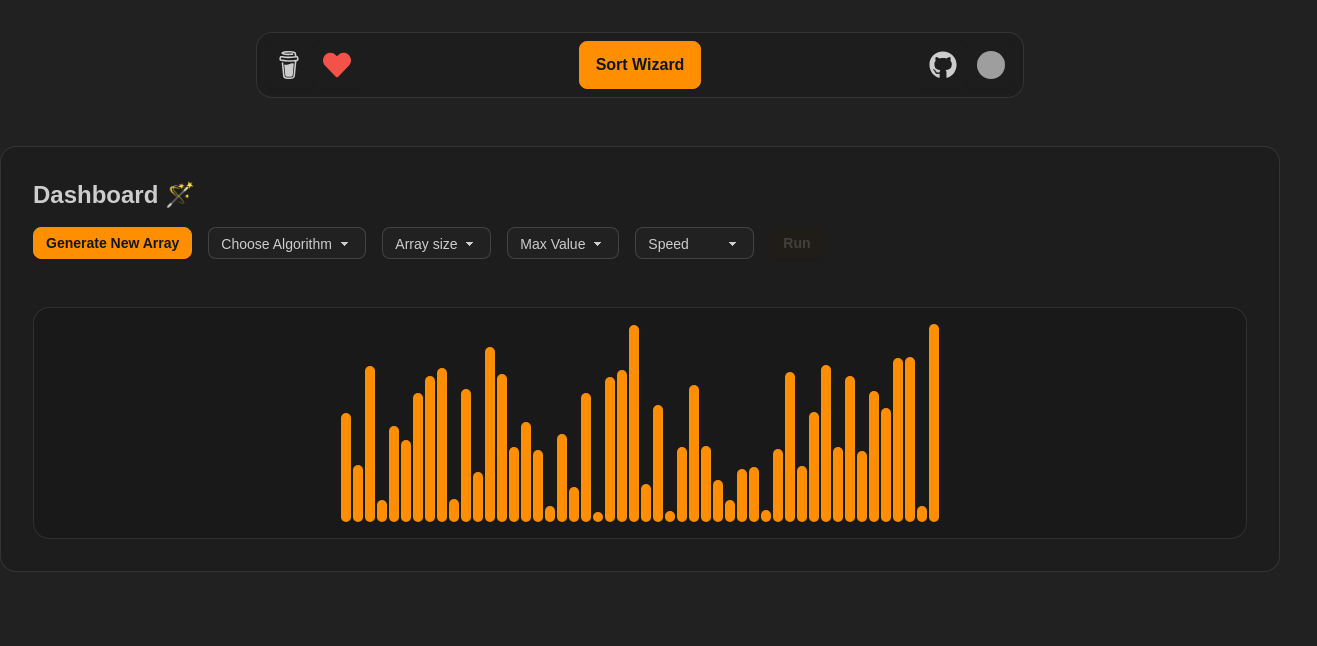
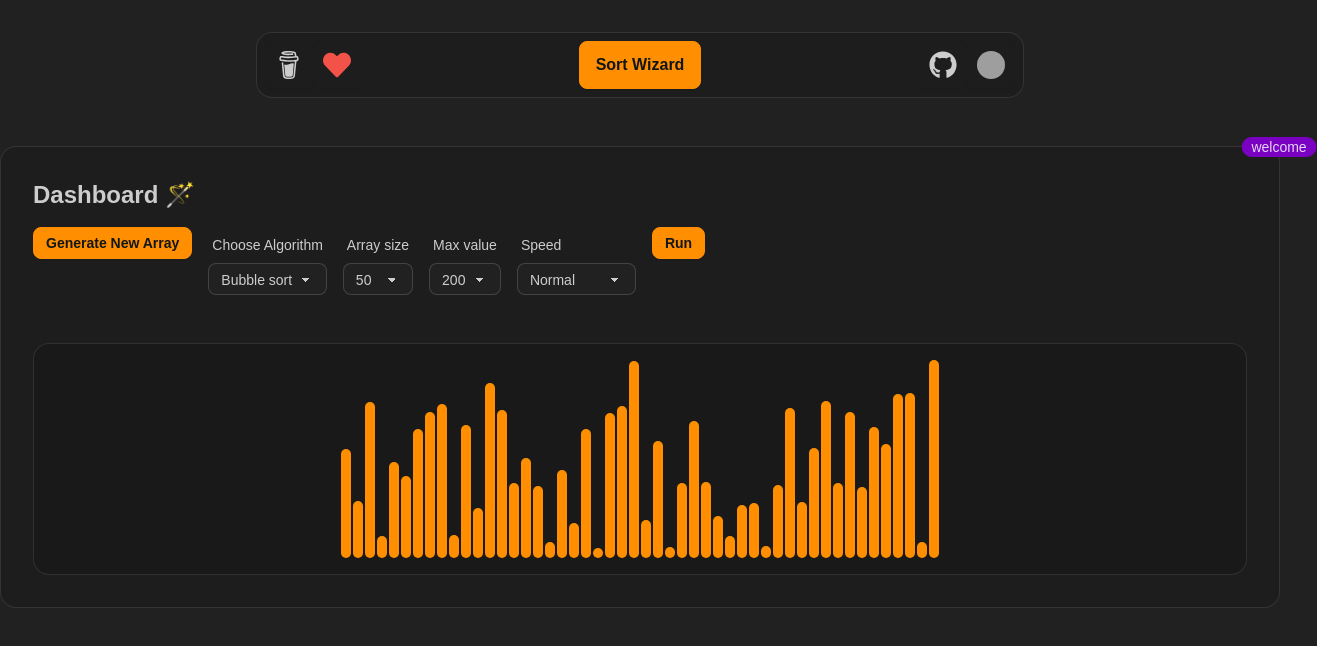
Before and after one commit to borisvicena/SortWizard, a Next.js app: page / in a window 1280 px wide. Shown: the top 646 px of the page, 1317 px wide, since content can reach past the window. Built offline with nearby package versions, Linux system fonts and the light colour scheme; grey boxes are pictures that could not be loaded.

Commit message:
add loader

```diff
--- a/src/components/Dashboard.tsx
+++ b/src/components/Dashboard.tsx
@@ -5,7 +5,6 @@ import Chart from "./Chart";
 import { delay, generateRandomArray } from "@/lib/utils";
 import { bubbleSort } from "@/lib/bubbleSort";
 import { quickSort } from "@/lib/quickSort";
-import internal from "stream";
 
 const Dashboard = () => {
   const [array, setArray] = useState<number[]>([]);
@@ -13,7 +12,7 @@ const Dashboard = () => {
   const [comparing, setComparing] = useState([-1, -1]);
   const [sorted, setSorted] = useState<number[]>([]);
   const [isSorted, setIsSorted] = useState(false);
-  const [selectedAlgorithm, setSelectedAlgorithm] = useState<string | null>(null);
+  const [selectedAlgorithm, setSelectedAlgorithm] = useState<string | null>("Bubble sort");
   const [arraySize, setArraySize] = useState(50);
   const [maxValue, setMaxValue] = useState(200);
   const [speed, setSpeed] = useState(50);
@@ -85,7 +84,9 @@ const Dashboard = () => {
   };
 
   return (
-    <main className="container rounded-box mt-12 w-full max-w-7xl mx-auto bg-base-200 border border-white/[0.1] p-8">
+    <main className="flex flex-col rounded-box mt-12 w-full max-w-7xl mx-auto bg-base-200 border border-white/[0.1] p-8 indicator">
+      <span className="indicator-item badge badge-secondary">welcome</span>
+
       <div className="font-bold text-2xl">Dashboard 🪄 </div>
       <div className="mt-4 flex justify-start space-x-4">
         <button onClick={resetArray} disabled={isSorting} className="btn btn-sm btn-primary">
@@ -93,23 +94,23 @@ const Dashboard = () => {
         </button>
         <div>
           <label className="form-control w-full max-w-xs">
+            <div className="label">
+              <span className="label-text">Choose Algorithm</span>
+            </div>
             <select className="select select-sm select-bordered" onChange={(e) => setSelectedAlgorithm(e.target.value)}>
-              <option disabled selected>
-                Choose Algorithm
-              </option>
-              <option>Bubble sort</option>
+              <option selected>Bubble sort</option>
               <option>Quicksort</option>
             </select>
           </label>
         </div>
         <div>
           <label className="form-control w-full max-w-xs">
+            <div className="label">
+              <span className="label-text">Array size</span>
+            </div>
             <select className="select select-sm select-bordered" onChange={(e) => setArraySize(Number(e.target.value))}>
-              <option disabled selected>
-                Array size
-              </option>
               <option>25</option>
-              <option>50</option>
+              <option selected>50</option>
               <option>100</option>
               <option>500</option>
             </select>
@@ -117,12 +118,12 @@ const Dashboard = () => {
         </div>
         <div>
           <label className="form-control w-full max-w-xs">
+            <div className="label">
+              <span className="label-text">Max value</span>
+            </div>
             <select className="select select-sm select-bordered" onChange={(e) => setMaxValue(Number(e.target.value))}>
-              <option disabled selected>
-                Max Value
-              </option>
               <option>100</option>
-              <option>200</option>
+              <option selected>200</option>
               <option>300</option>
               <option>500</option>
             </select>
@@ -130,23 +131,23 @@ const Dashboard = () => {
         </div>
         <div>
           <label className="form-control w-full max-w-xs">
+            <div className="label">
+              <span className="label-text">Speed</span>
+            </div>
             <select
               className="select select-sm select-bordered"
               onChange={(e) => setSpeed(Number(convertSpeed(e.target.value)))}
             >
-              <option disabled selected>
-                Speed
-              </option>
               <option>Super-Slow</option>
               <option>Slow</option>
-              <option>Normal</option>
+              <option selected>Normal</option>
               <option>Fast</option>
               <option>Super-Fast</option>
             </select>
           </label>
         </div>
-        <button onClick={run} disabled={isSorting || !selectedAlgorithm} className="btn btn-sm btn-primary">
-          Run
+        <button onClick={run} disabled={isSorting} className="btn btn-sm btn-primary">
+          {isSorting ? <span className="loading loading-infinity loading-lg"></span> : <span>Run</span>}
         </button>
       </div>
       <Chart array={array} sorted={sorted} isSorted={isSorted} comparing={comparing} />
```
